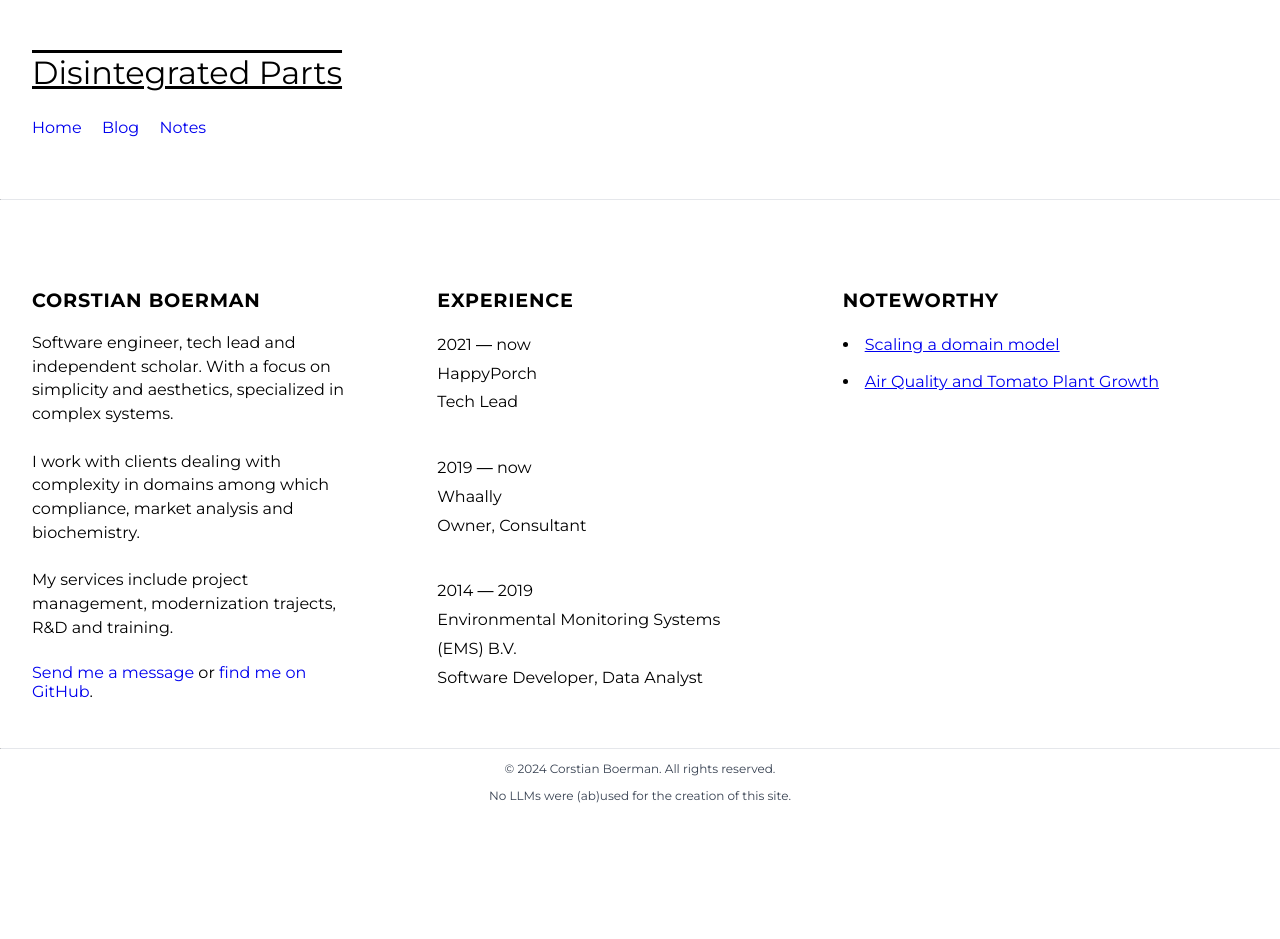
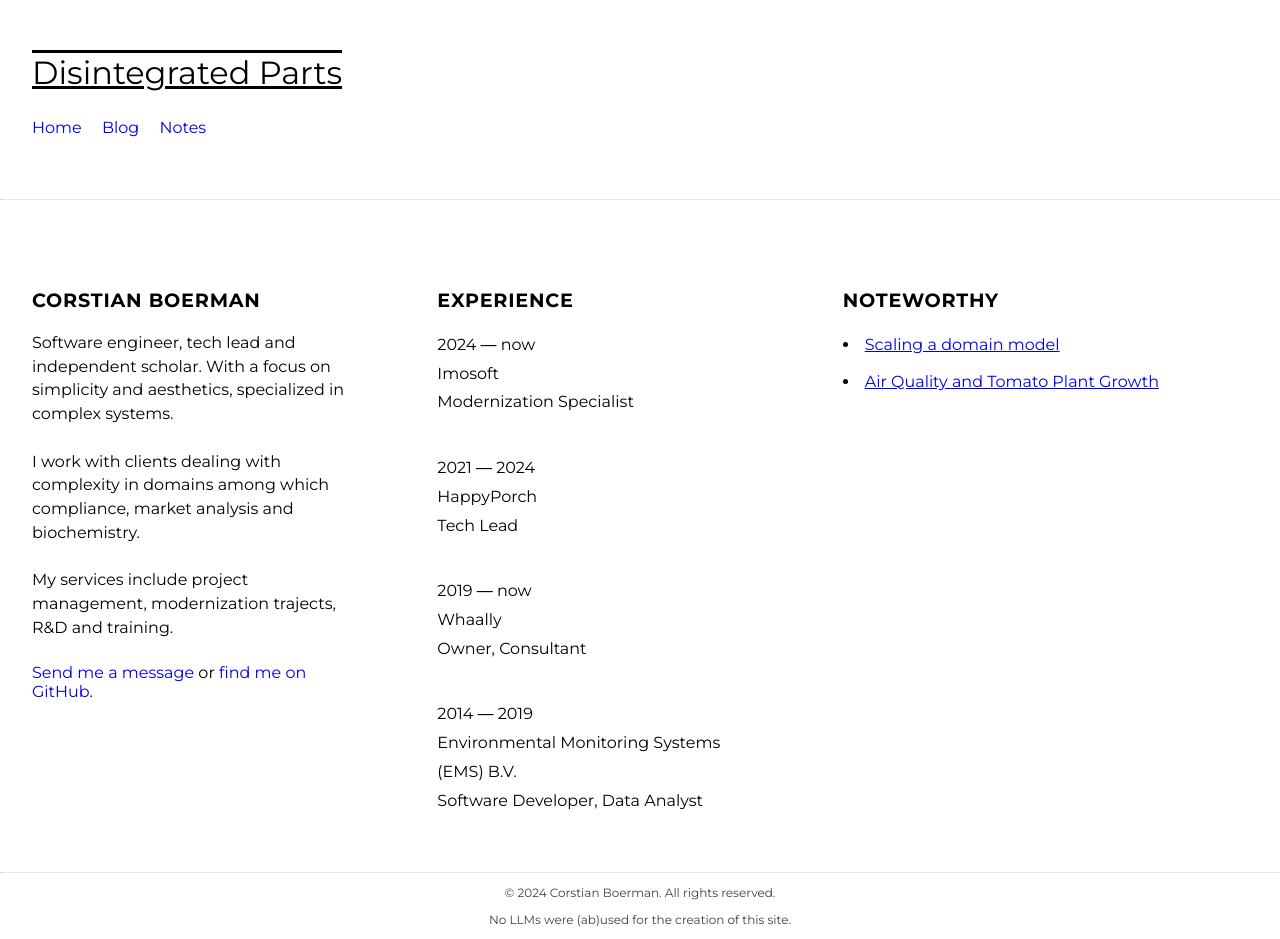
Before and after one commit to corstian/digital-garden, a Jekyll site: the page built from index.html, in a window 1280 px wide. Built offline with Jekyll 4.4.1, drawn with Linux system fonts in a browser that asks for light colours; before the commit the page ends 900 px from its top, so only the background shows below that.

Commit message:
Update homepage

```diff
--- a/index.html
+++ b/index.html
@@ -44,7 +44,12 @@ webmentions: false
 
         <ul style="list-style: none;">
             <li>
-                2021 &#8213; now<br />
+                2024 &#8213; now<br />
+                Imosoft<br />
+                Modernization Specialist
+            </li><br />
+            <li>
+                2021 &#8213; 2024<br />
                 HappyPorch</span><br />
                 Tech Lead
             </li><br />
```
